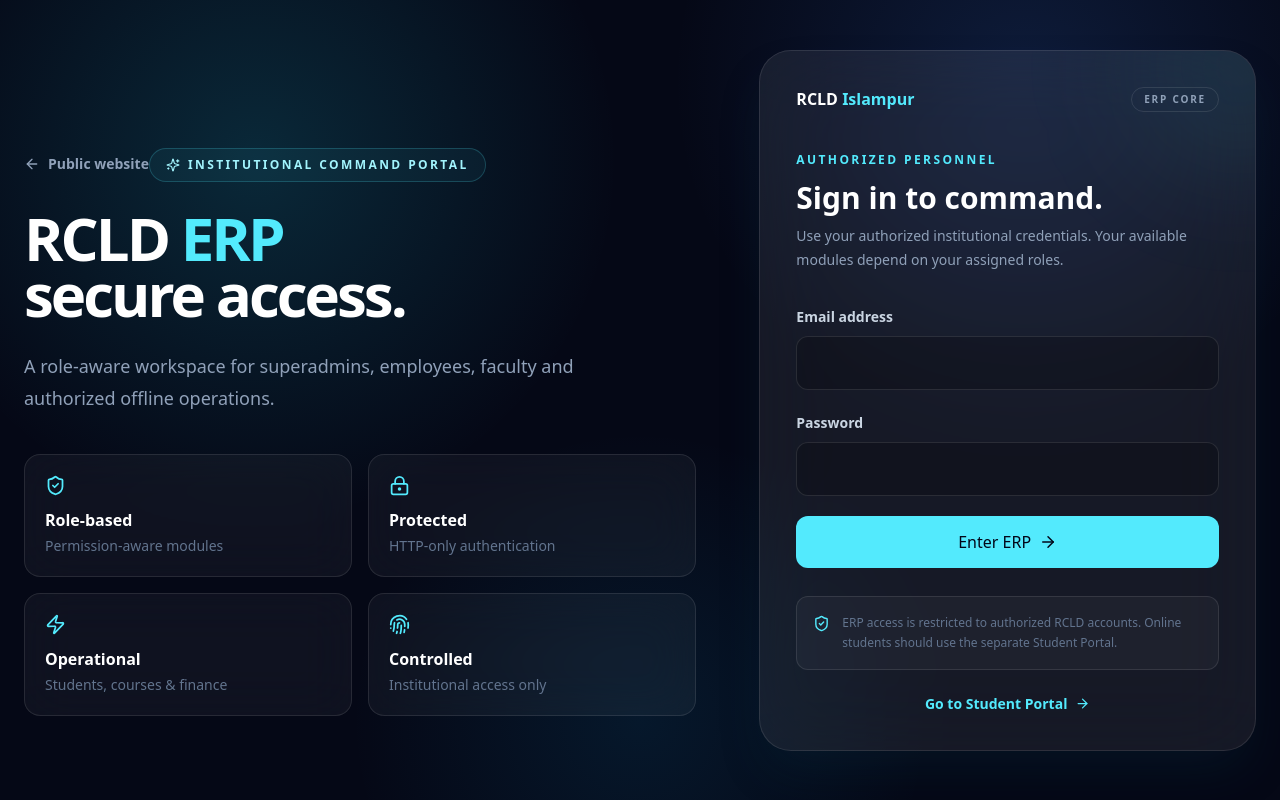
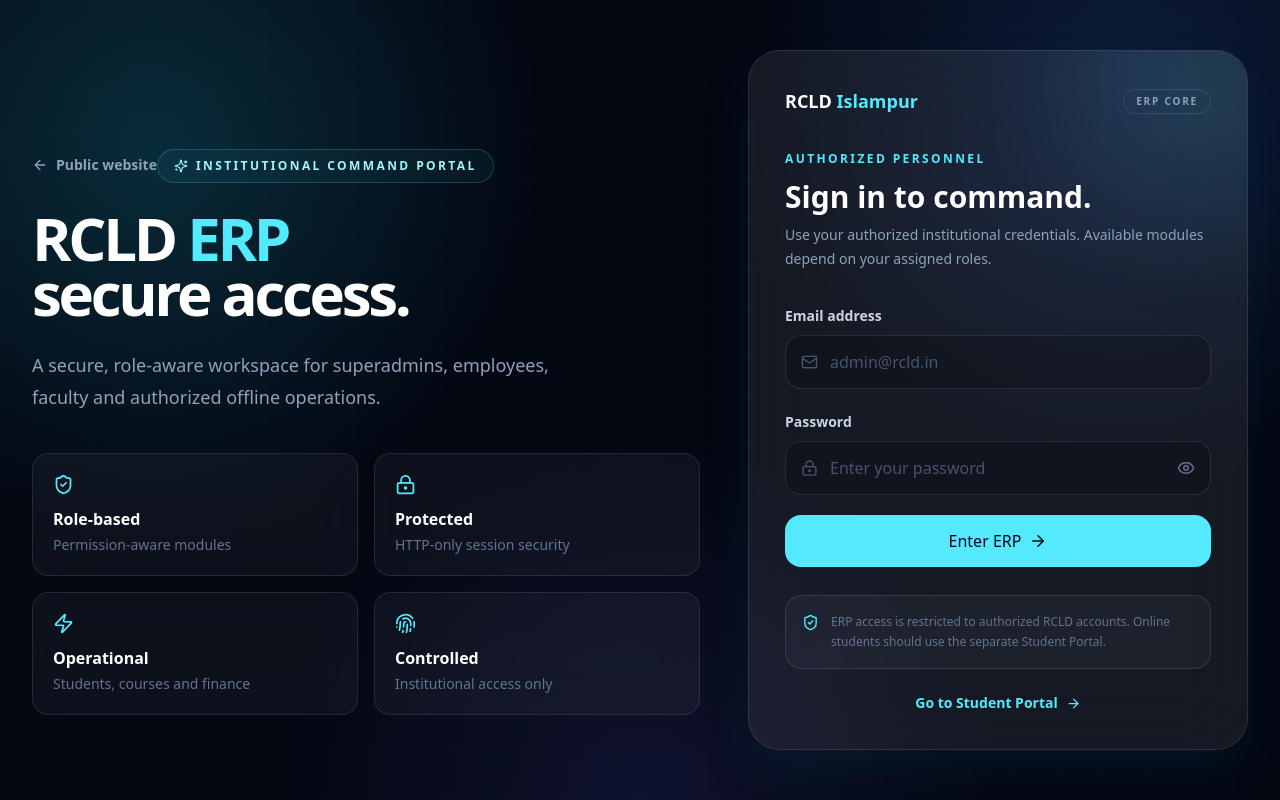
Before and after one commit to Ujjwal0620/RCLD_ISLAMPUR_ERP, a Next.js app: page /login in a window 1280 px wide. Built offline with nearby package versions, Linux system fonts and the light colour scheme; no server answers.

Commit message:
feat: upgrade ERP login experience

```diff
--- a/app/login/page.js
+++ b/app/login/page.js
@@ -1,30 +1,72 @@
 "use client";
-import {useState} from "react";
-import {useRouter} from "next/navigation";
+
+import { useState } from "react";
+import { useRouter } from "next/navigation";
 import Link from "next/link";
-import {ArrowLeft, ArrowRight, Fingerprint, LockKeyhole, ShieldCheck, Sparkles, Zap} from "lucide-react";
+import { ArrowLeft, ArrowRight, Eye, EyeOff, Fingerprint, Loader2, LockKeyhole, Mail, ShieldCheck, Sparkles, Zap } from "lucide-react";
 
-export default function LoginPage(){
- const router=useRouter(); const [form,setForm]=useState({email:"",password:""}); const [error,setError]=useState(""); const [loading,setLoading]=useState(false);
- async function submit(e){e.preventDefault();setLoading(true);setError("");try{const response=await fetch("/api/auth/login",{method:"POST",headers:{"Content-Type":"application/json"},body:JSON.stringify(form)});const data=await response.json();if(!response.ok){setError(data.error||"Unable to sign in.");return;}router.push("/dashboard");router.refresh();}catch{setError("Network error. Please try again.")}finally{setLoading(false)}}
- return <main className="min-h-screen overflow-hidden bg-[#050816] text-white">
-  <div className="absolute inset-0 bg-[radial-gradient(circle_at_20%_20%,rgba(34,211,238,.16),transparent_30%),radial-gradient(circle_at_80%_10%,rgba(59,130,246,.16),transparent_28%),radial-gradient(circle_at_50%_90%,rgba(14,165,233,.10),transparent_30%)]"/>
-  <div className="relative mx-auto grid min-h-screen max-w-7xl items-center gap-10 px-6 py-10 lg:grid-cols-[1.05fr_.75fr]">
-   <section className="hidden lg:block">
-    <Link href="/" className="inline-flex items-center gap-2 text-sm font-bold text-slate-400 hover:text-white"><ArrowLeft size={16}/> Public website</Link>
-    <div className="mt-16 inline-flex items-center gap-2 rounded-full border border-cyan-300/20 bg-cyan-300/5 px-4 py-2 text-xs font-black uppercase tracking-[.2em] text-cyan-200"><Sparkles size={14}/> Institutional command portal</div>
-    <h1 className="mt-7 max-w-3xl text-6xl font-black leading-[.94] tracking-[-.05em]">RCLD <span className="text-cyan-300">ERP</span><br/>secure access.</h1>
-    <p className="mt-7 max-w-xl text-lg leading-8 text-slate-400">A role-aware workspace for superadmins, employees, faculty and authorized offline operations.</p>
-    <div className="mt-10 grid max-w-2xl grid-cols-2 gap-4">{[["Role-based","Permission-aware modules",ShieldCheck],["Protected","HTTP-only authentication",LockKeyhole],["Operational","Students, courses & finance",Zap],["Controlled","Institutional access only",Fingerprint]].map(([t,d,I])=><div key={t} className="rounded-2xl border border-white/10 bg-white/[.045] p-5 backdrop-blur-xl"><I size={21} className="text-cyan-300"/><p className="mt-3 font-black">{t}</p><p className="mt-1 text-sm text-slate-500">{d}</p></div>)}</div>
-   </section>
-   <section className="relative overflow-hidden rounded-[2rem] border border-white/10 bg-white/[.07] p-6 shadow-2xl shadow-cyan-950/30 backdrop-blur-2xl sm:p-9">
-    <div className="absolute -right-20 -top-20 h-48 w-48 rounded-full bg-cyan-300/10 blur-3xl"/>
-    <div className="relative"><div className="flex items-center justify-between"><Link href="/" className="font-black">RCLD <span className="text-cyan-300">Islampur</span></Link><span className="rounded-full border border-white/10 px-3 py-1 text-[10px] font-black tracking-[.18em] text-slate-400">ERP CORE</span></div>
-    <div className="mt-10"><p className="text-xs font-black uppercase tracking-[.2em] text-cyan-300">Authorized personnel</p><h2 className="mt-3 text-3xl font-black">Sign in to command.</h2><p className="mt-2 text-sm leading-6 text-slate-400">Use your authorized institutional credentials. Your available modules depend on your assigned roles.</p></div>
-    <form onSubmit={submit} className="mt-8 space-y-5"><div><label className="text-sm font-bold text-slate-300">Email address</label><input required type="email" autoComplete="username" value={form.email} onChange={e=>setForm({...form,email:e.target.value})} className="mt-2 w-full rounded-xl border border-white/10 bg-black/20 px-4 py-3.5 outline-none transition focus:border-cyan-300/60 focus:ring-4 focus:ring-cyan-300/10"/></div><div><label className="text-sm font-bold text-slate-300">Password</label><input required type="password" autoComplete="current-password" value={form.password} onChange={e=>setForm({...form,password:e.target.value})} className="mt-2 w-full rounded-xl border border-white/10 bg-black/20 px-4 py-3.5 outline-none transition focus:border-cyan-300/60 focus:ring-4 focus:ring-cyan-300/10"/></div>{error&&<p className="rounded-xl border border-red-400/20 bg-red-400/10 p-3 text-sm font-semibold text-red-200">{error}</p>}<button disabled={loading} className="group flex w-full items-center justify-center gap-2 rounded-xl bg-cyan-300 px-4 py-3.5 font-black text-slate-950 transition hover:bg-cyan-200 disabled:opacity-60">{loading?"Authenticating…":"Enter ERP"}<ArrowRight size={18} className="transition group-hover:translate-x-1"/></button></form>
-    <div className="mt-7 flex items-start gap-3 rounded-xl border border-white/10 bg-white/[.035] p-4 text-xs leading-5 text-slate-500"><ShieldCheck size={17} className="mt-0.5 shrink-0 text-cyan-300"/> ERP access is restricted to authorized RCLD accounts. Online students should use the separate Student Portal.</div>
-    <Link href="/student/login" className="mt-6 flex items-center justify-center gap-2 text-sm font-black text-cyan-300">Go to Student Portal <ArrowRight size={15}/></Link></div>
-   </section>
-  </div>
- </main>;
+export default function LoginPage() {
+  const router = useRouter();
+  const [form, setForm] = useState({ email: "", password: "" });
+  const [showPassword, setShowPassword] = useState(false);
+  const [error, setError] = useState("");
+  const [loading, setLoading] = useState(false);
+
+  async function submit(event) {
+    event.preventDefault();
+    setError("");
+    setLoading(true);
+    try {
+      const response = await fetch("/api/auth/login", { method: "POST", headers: { "Content-Type": "application/json" }, body: JSON.stringify({ email: form.email.trim(), password: form.password }) });
+      const data = await response.json().catch(() => ({}));
+      if (!response.ok) { setError(data.error || "Invalid credentials. Please try again."); return; }
+      router.replace("/dashboard");
+      router.refresh();
+    } catch {
+      setError("Network error. Check your connection and try again.");
+    } finally {
+      setLoading(false);
+    }
+  }
+
+  const inputBase = "w-full rounded-2xl border border-white/10 bg-black/20 py-3.5 pl-11 pr-12 text-sm text-white placeholder:text-slate-600 outline-none transition focus:border-cyan-300/60 focus:bg-black/30 focus:ring-4 focus:ring-cyan-300/10 disabled:opacity-60";
+
+  return (
+    <main className="relative min-h-screen overflow-hidden bg-[#030712] text-white">
+      <div className="absolute inset-0 bg-[radial-gradient(circle_at_12%_18%,rgba(34,211,238,.18),transparent_30%),radial-gradient(circle_at_88%_12%,rgba(59,130,246,.18),transparent_28%),radial-gradient(circle_at_50%_100%,rgba(99,102,241,.12),transparent_35%)]"/>
+      <div className="absolute inset-0 opacity-20 [background-image:linear-gradient(rgba(255,255,255,.045)_1px,transparent_1px),linear-gradient(90deg,rgba(255,255,255,.045)_1px,transparent_1px)] [background-size:44px_44px]"/>
+      <div className="relative mx-auto grid min-h-screen max-w-7xl items-center gap-12 px-5 py-8 sm:px-8 lg:grid-cols-[1fr_500px] lg:py-12">
+        <section className="hidden lg:block">
+          <Link href="/" className="inline-flex items-center gap-2 text-sm font-bold text-slate-400 transition hover:text-white"><ArrowLeft size={16}/> Public website</Link>
+          <div className="mt-16 inline-flex items-center gap-2 rounded-full border border-cyan-300/20 bg-cyan-300/5 px-4 py-2 text-xs font-black uppercase tracking-[.2em] text-cyan-200"><Sparkles size={14}/> Institutional command portal</div>
+          <h1 className="mt-7 max-w-3xl text-6xl font-black leading-[.92] tracking-[-.055em]">RCLD <span className="text-cyan-300">ERP</span><br/><span className="text-white">secure access.</span></h1>
+          <p className="mt-7 max-w-xl text-lg leading-8 text-slate-400">A secure, role-aware workspace for superadmins, employees, faculty and authorized offline operations.</p>
+          <div className="mt-10 grid max-w-2xl grid-cols-2 gap-4">
+            {[
+              ["Role-based","Permission-aware modules",ShieldCheck],
+              ["Protected","HTTP-only session security",LockKeyhole],
+              ["Operational","Students, courses and finance",Zap],
+              ["Controlled","Institutional access only",Fingerprint],
+            ].map(([title,description,Icon]) => <div key={title} className="rounded-2xl border border-white/10 bg-white/[.045] p-5 backdrop-blur-xl"><Icon size={21} className="text-cyan-300"/><p className="mt-3 font-black">{title}</p><p className="mt-1 text-sm text-slate-500">{description}</p></div>)}
+          </div>
+        </section>
+
+        <section className="relative overflow-hidden rounded-[2rem] border border-white/10 bg-white/[.075] p-5 shadow-2xl shadow-cyan-950/40 backdrop-blur-2xl sm:p-9">
+          <div className="absolute -right-24 -top-24 h-64 w-64 rounded-full bg-cyan-300/10 blur-3xl"/>
+          <div className="relative">
+            <div className="flex items-center justify-between"><Link href="/" className="text-lg font-black">RCLD <span className="text-cyan-300">Islampur</span></Link><span className="rounded-full border border-white/10 px-3 py-1 text-[10px] font-black tracking-[.18em] text-slate-400">ERP CORE</span></div>
+            <div className="mt-9"><p className="text-xs font-black uppercase tracking-[.2em] text-cyan-300">Authorized personnel</p><h2 className="mt-3 text-3xl font-black">Sign in to command.</h2><p className="mt-2 text-sm leading-6 text-slate-400">Use your authorized institutional credentials. Available modules depend on your assigned roles.</p></div>
+            <form onSubmit={submit} className="mt-8 space-y-5">
+              <div><label className="text-sm font-bold text-slate-300">Email address</label><div className="relative mt-2"><Mail size={17} className="absolute left-4 top-1/2 -translate-y-1/2 text-slate-600"/><input required type="email" autoComplete="username" placeholder="admin@rcld.in" value={form.email} onChange={(e)=>setForm({...form,email:e.target.value})} className={inputBase}/></div></div>
+              <div><label className="text-sm font-bold text-slate-300">Password</label><div className="relative mt-2"><LockKeyhole size={17} className="absolute left-4 top-1/2 -translate-y-1/2 text-slate-600"/><input required minLength={8} type={showPassword ? "text" : "password"} autoComplete="current-password" placeholder="Enter your password" value={form.password} onChange={(e)=>setForm({...form,password:e.target.value})} className={inputBase}/><button type="button" aria-label={showPassword ? "Hide password" : "Show password"} onClick={()=>setShowPassword((v)=>!v)} className="absolute right-2 top-1/2 -translate-y-1/2 rounded-xl p-2 text-slate-500 transition hover:bg-white/10 hover:text-white">{showPassword ? <EyeOff size={18}/> : <Eye size={18}/>}</button></div></div>
+              {error && <div role="alert" className="rounded-2xl border border-red-400/20 bg-red-400/10 p-3.5 text-sm font-semibold leading-5 text-red-200">{error}</div>}
+              <button type="submit" disabled={loading} className="group flex w-full items-center justify-center gap-2 rounded-2xl bg-cyan-300 px-4 py-3.5 font-black text-slate-950 transition hover:bg-cyan-200 hover:shadow-lg hover:shadow-cyan-300/20 disabled:cursor-not-allowed disabled:opacity-60">{loading ? <><Loader2 size={18} className="animate-spin"/> Authenticating…</> : <>Enter ERP <ArrowRight size={18} className="transition group-hover:translate-x-1"/></>}</button>
+            </form>
+            <div className="mt-7 flex items-start gap-3 rounded-2xl border border-white/10 bg-white/[.035] p-4 text-xs leading-5 text-slate-500"><ShieldCheck size={17} className="mt-0.5 shrink-0 text-cyan-300"/> ERP access is restricted to authorized RCLD accounts. Online students should use the separate Student Portal.</div>
+            <Link href="/student/login" className="mt-6 flex items-center justify-center gap-2 text-sm font-black text-cyan-300 transition hover:text-cyan-200">Go to Student Portal <ArrowRight size={15}/></Link>
+          </div>
+        </section>
+      </div>
+    </main>
+  );
 }
```
